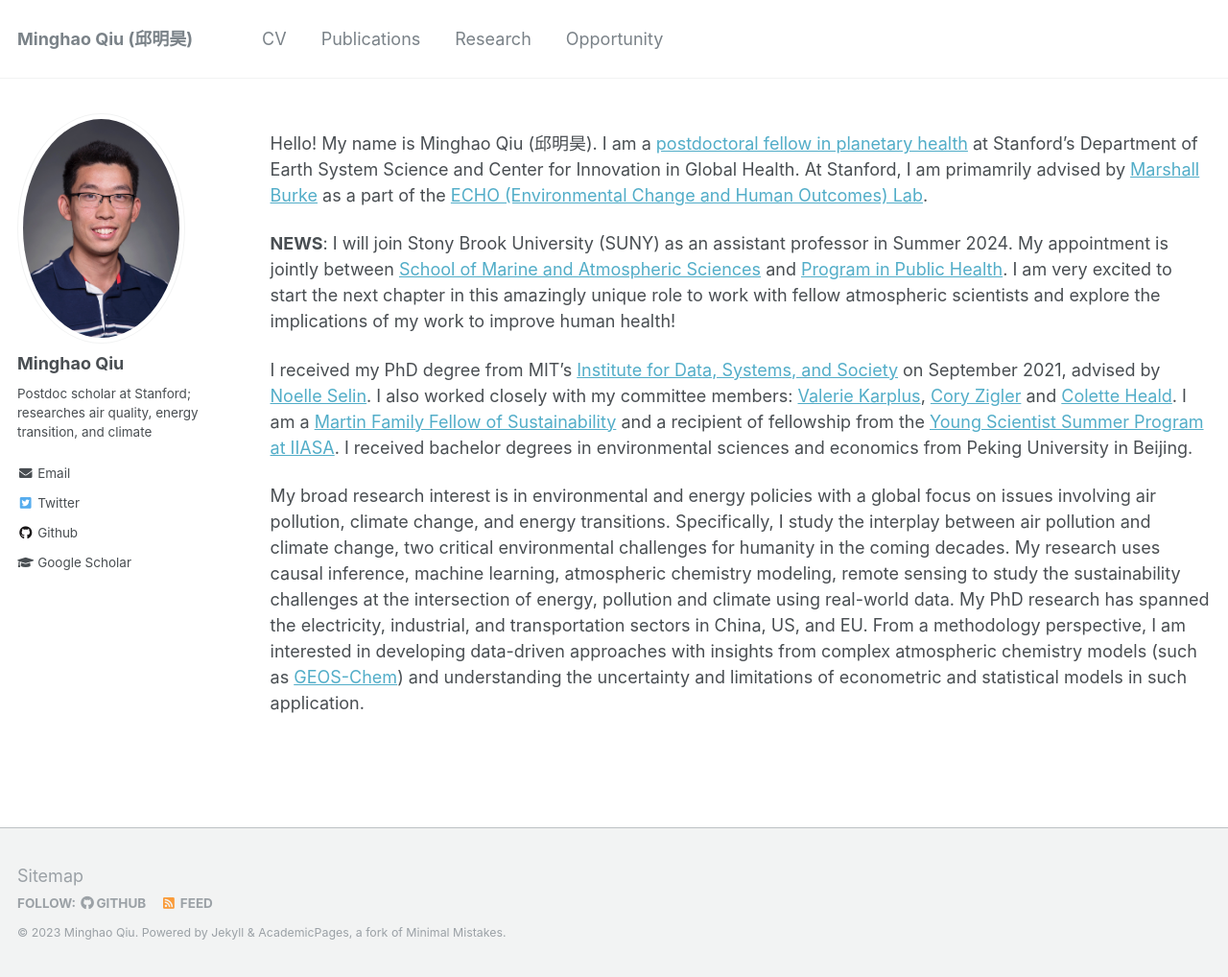
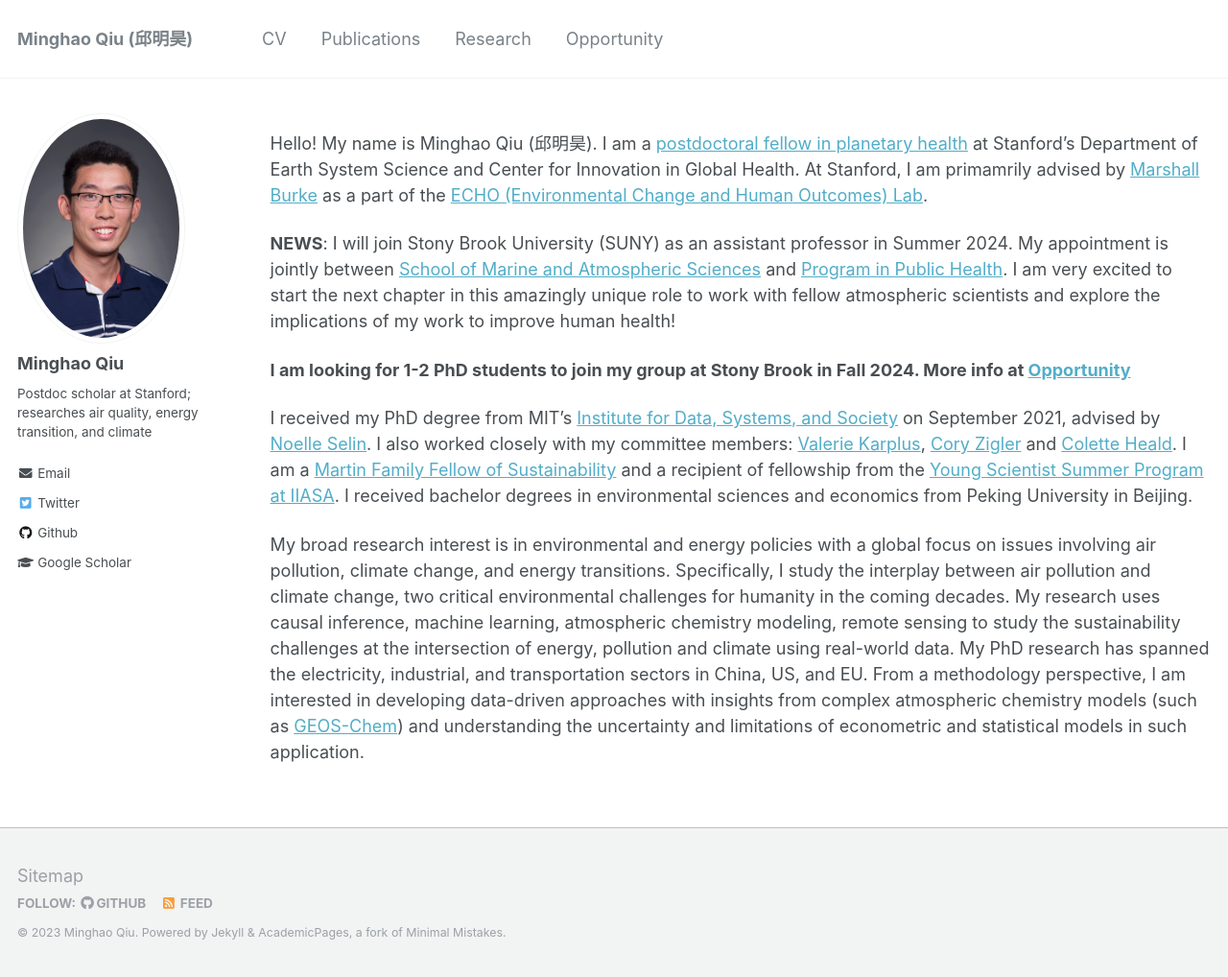
Before and after one commit to mhqiu/mhqiu.github.io, a Jekyll site: the page built from _pages/about.md, in a window 1280 px wide and 1018 px high. Shown: the whole window at 96% size. Built offline with Jekyll 4.4.1, drawn with Linux system fonts in a browser that asks for light colours.

Commit message:
Update about.md

```diff
--- a/_pages/about.md
+++ b/_pages/about.md
@@ -11,6 +11,8 @@ Hello! My name is Minghao Qiu (邱明昊). I am a [postdoctoral fellow in planet
 
 **NEWS**: I will join Stony Brook University (SUNY) as an assistant professor in Summer 2024. My appointment is jointly between [School of Marine and Atmospheric Sciences](https://www.stonybrook.edu/somas/) and [Program in Public Health](https://publichealth.stonybrookmedicine.edu/). I am very excited to start the next chapter in this amazingly unique role to work with fellow atmospheric scientists and explore the implications of my work to improve human health!
 
+**I am looking for 1-2 PhD students to join my group at Stony Brook in Fall 2024. More info at [Opportunity](https://mhqiu.github.io/opportunity/)**
+
 I received my PhD degree from MIT's [Institute for Data, Systems, and Society](https://idss.mit.edu/) on September 2021, advised by [Noelle Selin](http://www.selingroup.org/noelle-eckley-selin). I also worked closely with my committee members: [Valerie Karplus](https://www.cmu.edu/epp/people/faculty/valerie-karplus.html), [Cory Zigler](https://sites.cns.utexas.edu/zigler/home) and [Colette Heald](https://cee.mit.edu/people_individual/colette-l-heald/). I am a [Martin Family Fellow of Sustainability](https://martin-fellows.mit.edu/) and a recipient of fellowship from the [Young Scientist Summer Program at IIASA](https://iiasa.ac.at/web/home/education/yssp/Young_Scientists_Summer_Program.html). I received bachelor degrees in environmental sciences and economics from Peking University in Beijing.
 
 My broad research interest is in environmental and energy policies with a global focus on issues involving air pollution, climate change, and energy transitions. Specifically, I study the interplay between air pollution and climate change, two critical environmental challenges for humanity in the coming decades. My research uses causal inference, machine learning, atmospheric chemistry modeling, remote sensing to study the sustainability challenges at the intersection of energy, pollution and climate using real-world data. My PhD research has spanned the electricity, industrial, and transportation sectors in China, US, and EU. From a methodology perspective, I am interested in developing data-driven approaches with insights from complex atmospheric chemistry models (such as [GEOS-Chem](http://acmg.seas.harvard.edu/geos/)) and understanding the uncertainty and limitations of econometric and statistical models in such application.
```
